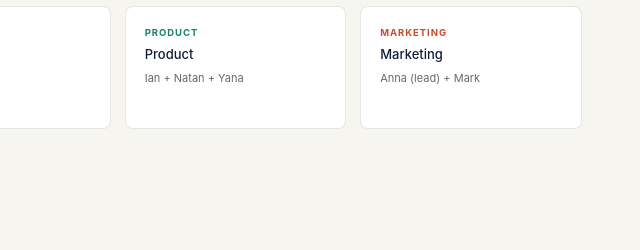
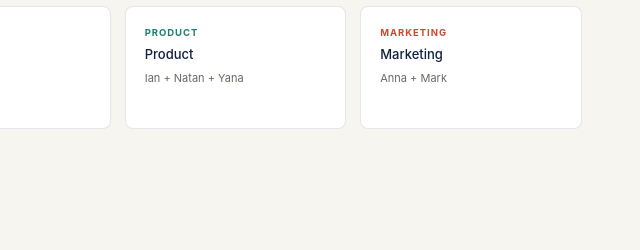
Before and after one commit to ACE-Newkroo/newkroo-tracker-backend, a website: page index.html in a window 1280 px wide. Shown: the part 546-796 px from the top of the page, 640-1280 px from the left. Drawn offline with Linux system fonts and the light colour scheme; no server answers.

Commit message:
Remove lead from Anna in Marketing

```diff
--- a/index.html
+++ b/index.html
@@ -135,7 +135,7 @@ body { font-family:-apple-system,BlinkMacSystemFont,'Segoe UI',Helvetica,Arial,s
     <div class="ov-card" onclick="showTabById('partners')"><div class="ov-badge" style="color:#c97d0a">Partner Mgmt</div><div class="ov-title">Partner Management</div><div class="ov-owner">Raul</div></div>
     <div class="ov-card" onclick="showTabById('commercials')"><div class="ov-badge" style="color:#534ab7">Commercials</div><div class="ov-title">Commercials</div><div class="ov-owner">Raul + Chris</div></div>
     <div class="ov-card" onclick="showTabById('product')"><div class="ov-badge" style="color:#1a7f6e">Product</div><div class="ov-title">Product</div><div class="ov-owner">Ian + Natan + Yana</div></div>
-    <div class="ov-card" onclick="showTabById('marketing')"><div class="ov-badge" style="color:#c84b2f">Marketing</div><div class="ov-title">Marketing</div><div class="ov-owner">Anna (lead) + Mark</div></div>
+    <div class="ov-card" onclick="showTabById('marketing')"><div class="ov-badge" style="color:#c84b2f">Marketing</div><div class="ov-title">Marketing</div><div class="ov-owner">Anna + Mark</div></div>
     <div class="ov-card" onclick="showTabById('odhr')"><div class="ov-badge" style="color:#888780">OD / HR</div><div class="ov-title">OD / HR</div><div class="ov-owner" style="color:#c84b2f;font-style:italic">TBC — unassigned</div></div>
   </div>
   <div class="section-label">Master Gantt — All 11 Workstreams</div>
```
